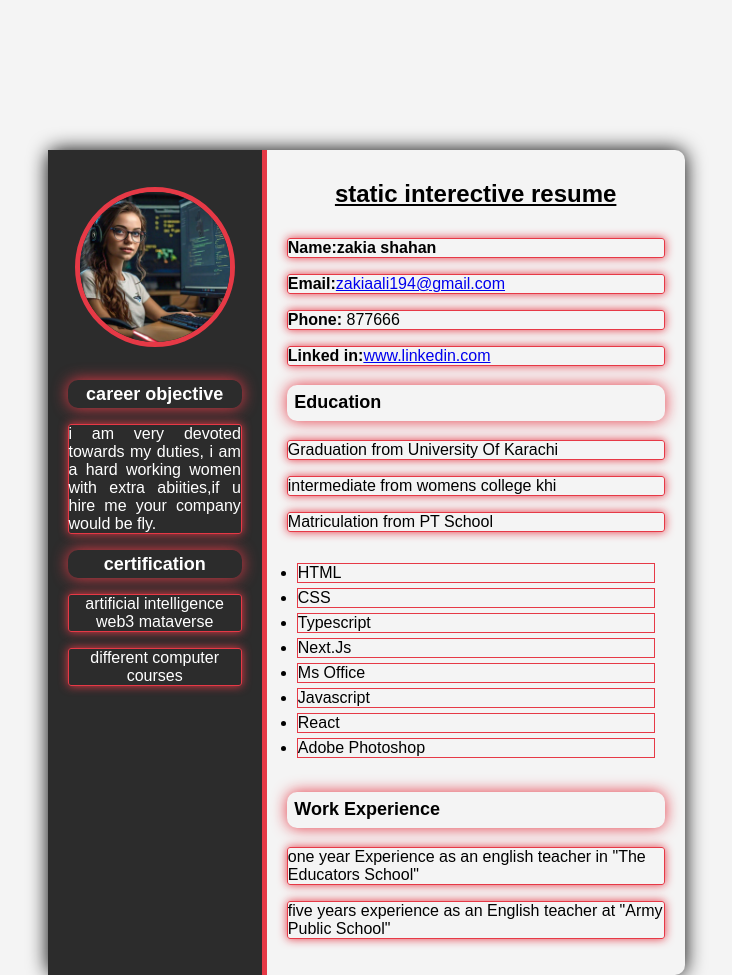
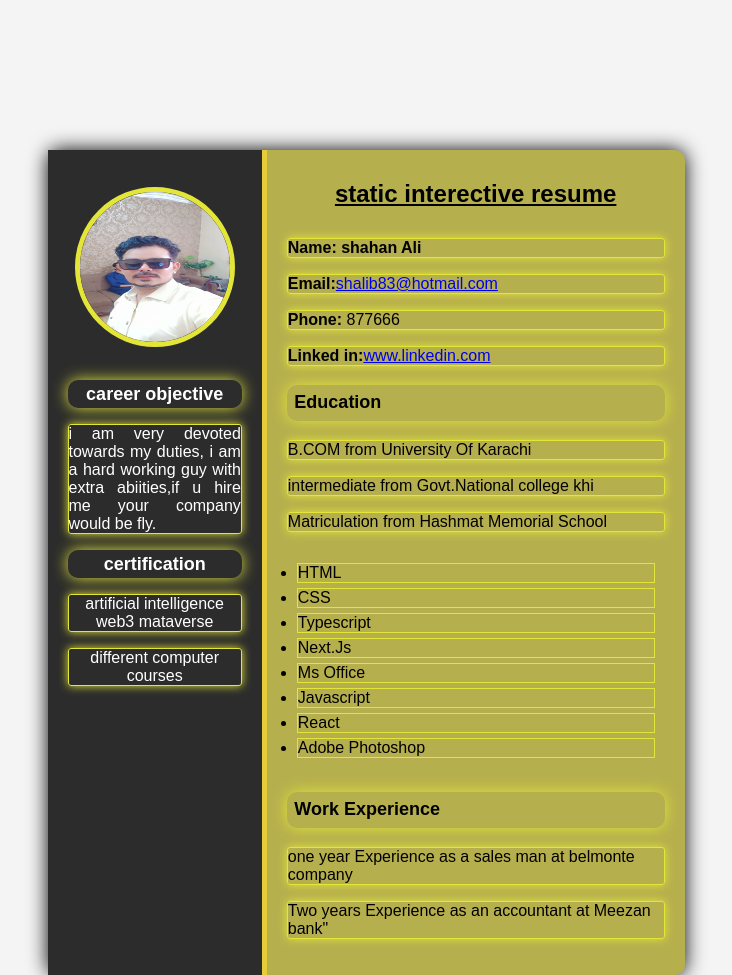
Before and after one commit to zakia2324/myresumebuilder, a plain HTML site: page index.html in a window 1280 px wide. Shown: the top 975 px of the page, without its empty margins (274-1006 px from the left). Drawn offline with Linux system fonts and the light colour scheme.

Commit message:
edit a resume

```diff
--- a/index.html
+++ b/index.html
@@ -9,10 +9,10 @@
 <body>
     <div class="resume-container">
     <div class="left-section">
-        <img src="girl pic.jpg" alt="profile picture" class="profile-picture" width ="200" height="200">
+        <img src="syed shahan.jpg" alt="profile picture" class="profile-picture" width ="100" height="100">
         <section id ="objective">
             <h3 style="color:white;"> career objective</h3>
-            <p style="text-align:justify;">i am very devoted towards my duties, i am a hard working women with extra abiities,if u hire me your company would be fly.</p>
+            <p style="text-align:justify;">i am very devoted towards my duties, i am a hard working guy with extra abiities,if u hire me your company would be fly.</p>
 
         </section>
         <section id ="certification">
@@ -24,17 +24,17 @@
     <div class="right-section">
         <h1>static interective resume</h1>
         <section id="personal information">
-            <p><b>Name:</b><b>zakia shahan</b></p>
-            <p><b>Email:</b><a href="mailto:zakiaali194@gmail.com">zakiaali194@gmail.com</p></a>
+            <p><b>Name:</b><b> shahan Ali</b></p>
+            <p><b>Email:</b><a href="mailto:shalib83@hotmail.com">shalib83@hotmail.com</p></a>
             <p><b>Phone:</b> 877666</p>
-            <P><b>Linked in:</b><a href="www.linkedin.com/in/zakia-ali-8bb40a27a" target="blank">www.linkedin.com</P></a>
+            <P><b>Linked in:</b><a href="www.linkedin.com/in/shahan-ali-8bb40a27a" target="blank">www.linkedin.com</P></a>
 
         </section>
         <section id="education">
             <h3>Education</h3>
-            <p>Graduation from University Of Karachi</p>
-            <p>intermediate from womens college khi</p>
-            <p>Matriculation from PT School</p>
+            <p>B.COM from University Of Karachi</p>
+            <p>intermediate from Govt.National college khi</p>
+            <p>Matriculation from Hashmat Memorial School</p>
 
         </section>
         <section id ="skills">
@@ -52,8 +52,8 @@
         </section>
         <section id ="work-experience">
             <h3>Work Experience</h3>
-            <p>one year Experience as an english teacher in "The Educators School"</p>
-            <p>five years experience as an English teacher at "Army Public School"</p>
+            <p>one year Experience as a sales man at belmonte company</p>
+            <p>Two years Experience as an accountant at Meezan bank"</p>
         </section>
     </div>
     </div>
--- a/style.css
+++ b/style.css
@@ -6,7 +6,7 @@ body{
 }
 .resume-container{
     display:flex;
-    background-color: #f4f4f4;
+    background-color: #b6af4e;
     width:65%;
     margin:0 auto;
     border-radius: 10px;
@@ -18,7 +18,7 @@ body{
     padding: 20px;
     width:30%;
     text-align: center;
-    border-right: 5px solid #e63946;
+    border-right: 5px solid #e6cc39;
 
 }
 .profile-picture{
@@ -26,7 +26,7 @@ body{
     height: 150px;
     margin-top: 10%;
     border-radius: 50%;
-    border:5px solid #e63946;
+    border:5px solid #e3e639;
     margin-bottom: 20px;
 }
 h1{
@@ -42,14 +42,14 @@ h3{
     margin:20px 0 10px  ;
     color: black;
     border-radius: 10px;
-    box-shadow: 0 0 15px #e63946;
+    box-shadow: 0 0 15px #e3e639;
     margin-top: 5%;
     margin-bottom: 5%;
 }
  p{
-    border: 1px solid #e63946;
+    border: 1px solid #e3e639;
     border-radius: 3px;
-     box-shadow: 0 0 10px #e63946;
+     box-shadow: 0 0 10px #e3e639;
 }
 ul{
     list-style-type: fill round;
@@ -58,7 +58,7 @@ ul{
 }
 ul li{
     margin: 5px 0;
-   border :1px solid #e63946;
+   border :1px solid #e3e639;
 
 }
 .right-section{
```
Also changed, not shown: girl pic.jpg (deleted), syed shahan.jpg (added).
